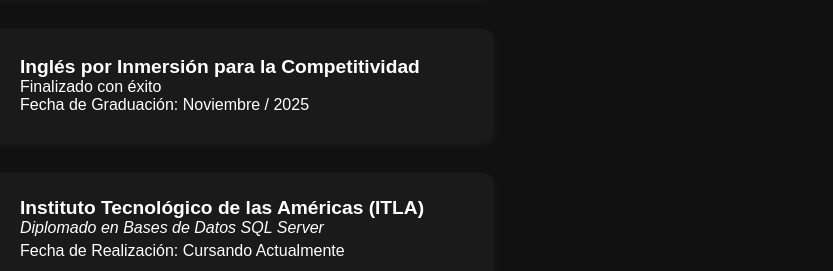
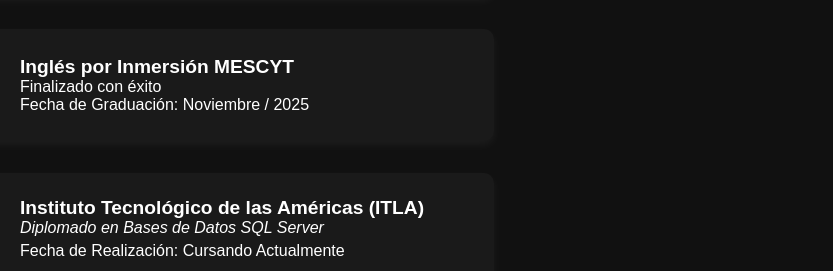
Before and after one commit to Russ120/Portafolio, a plain HTML site: page index.html in a window 1280 px wide. Shown: the part 1697-1968 px from the top of the page, 447-1280 px from the left. Drawn offline with nearby package versions, Linux system fonts and the light colour scheme; animation ran at ten frames a second.

Commit message:
cambios en tir¿tulo del ingles

```diff
--- a/index.html
+++ b/index.html
@@ -121,7 +121,7 @@
       <div class="institucion">
         <img src="img/Ingles por inmerción.jpg" alt="Logo Ingles por inmersión">
         <div class="texto">
-          <p class="institucion-nombre">Inglés por Inmersión para la Competitividad</p>
+          <p class="institucion-nombre">Inglés por Inmersión MESCYT</p>
           <!-- <p class="carrera"></p> -->
           <p>Finalizado con éxito</p>
           <p>Fecha de Graduación: Noviembre / 2025</p>
```
